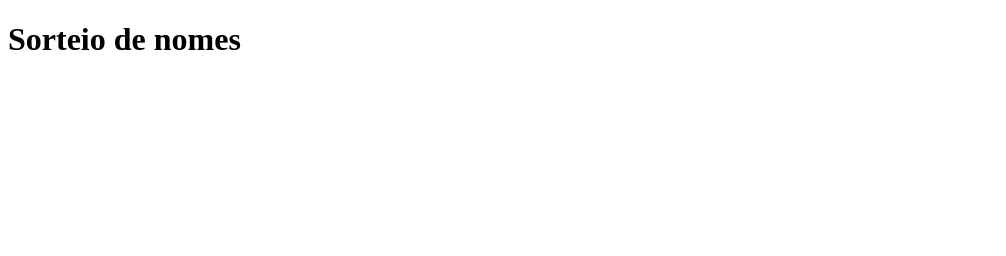
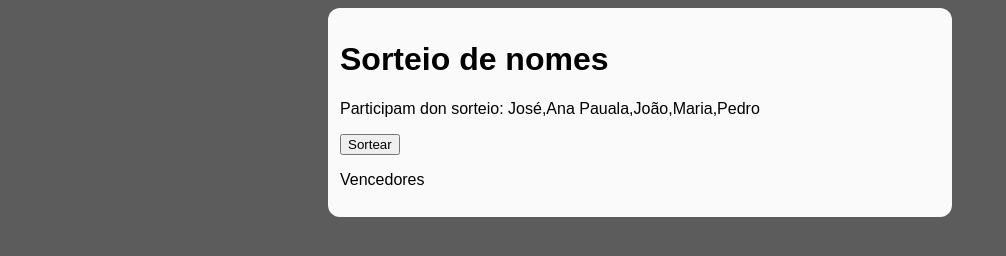
Before and after one commit to deliras23/ava03, a plain HTML site: page javascript/ex010/index.html in a window 1280 px wide. Shown: the whole page, without its empty margins (0-1006 px from the left). Drawn offline with Linux system fonts and the light colour scheme.

Commit message:
aula manhã terminada

```diff
--- /dev/null
+++ b/javascript/ex010/estilo.css
@@ -0,0 +1,12 @@
+body {
+    background-color: rgb(92, 92, 92);
+}
+
+main {
+    background-color: rgb(250, 250, 250);
+    width: 600px;
+    margin: auto;
+    border-radius: 12px;
+    padding: 12px;
+    font-family: Arial, Helvetica, sans-serif;
+}
--- a/javascript/ex010/index.html
+++ b/javascript/ex010/index.html
@@ -5,11 +5,31 @@
     <meta http-equiv="X-UA-Compatible" content="IE=edge">
     <meta name="viewport" content="width=device-width, initial-scale=1.0">
     <title>Vetores</title>
+    <link rel="shortcut icon" href="controle.ico" type="image/x-icon">
+    <link rel="stylesheet" href="estilo.css">
 </head>
 <body>
     <main>
         <h1>Sorteio de nomes</h1>
+        <p id="participantes">Os participantes</p>
+        <button onclick="sortear()">Sortear</button>
+        <p id="vencedor">Vencedores</p>
     </main>
 
+    <script>
+        let pessoas = new Array("José","Ana Pauala","João","Maria","Pedro" )
+        let p = document.getElementById("participantes")
+        let v = document.getElementById("vencedor")
+
+        p.innerHTML = `Participam don sorteio: ${pessoas.toString()}`
+
+        function sortear() {
+            let min = 0
+            let max = pessoas.length
+            let num = Math.floor(Math.random() * max + min )
+
+            v.innerHTML = `O sorteado foi ${pessoas[num]}`
+        }
+    </script>
 </body>
 </html>
--- /dev/null
+++ b/javascript/ex011/meuestilo.css
@@ -0,0 +1,12 @@
+body {
+    background-color: rgb(92, 92, 92);
+}
+
+main {
+    background-color: rgb(250, 250, 250);
+    width: 600px;
+    margin: auto;
+    border-radius: 12px;
+    padding: 12px;
+    font-family: Arial, Helvetica, sans-serif;
+}
```
Also changed, not shown: javascript/ex009/index.html (+1 -0 lines), javascript/ex011/index.html (added, +46 -0 lines), javascript/ex008/controle.ico (added), javascript/ex009/controle.ico (added), javascript/ex010/controle.ico (added), javascript/ex011/controle.ico (added).
